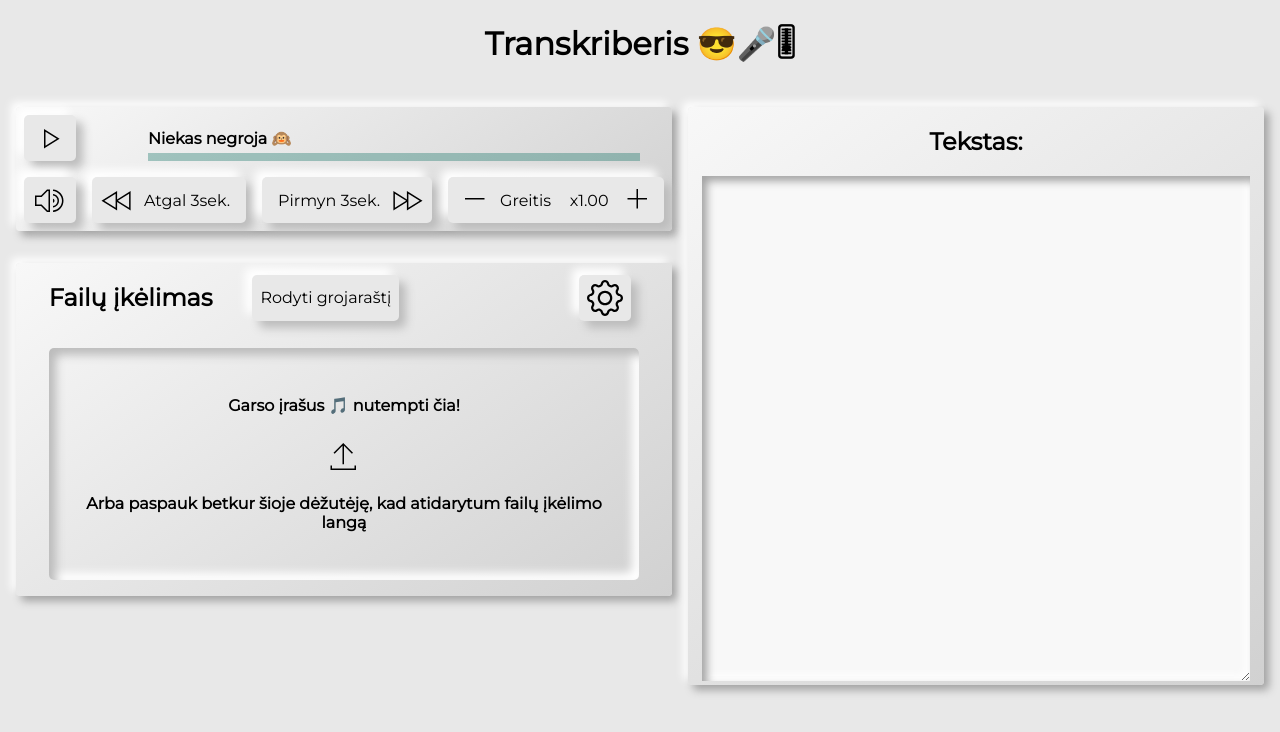
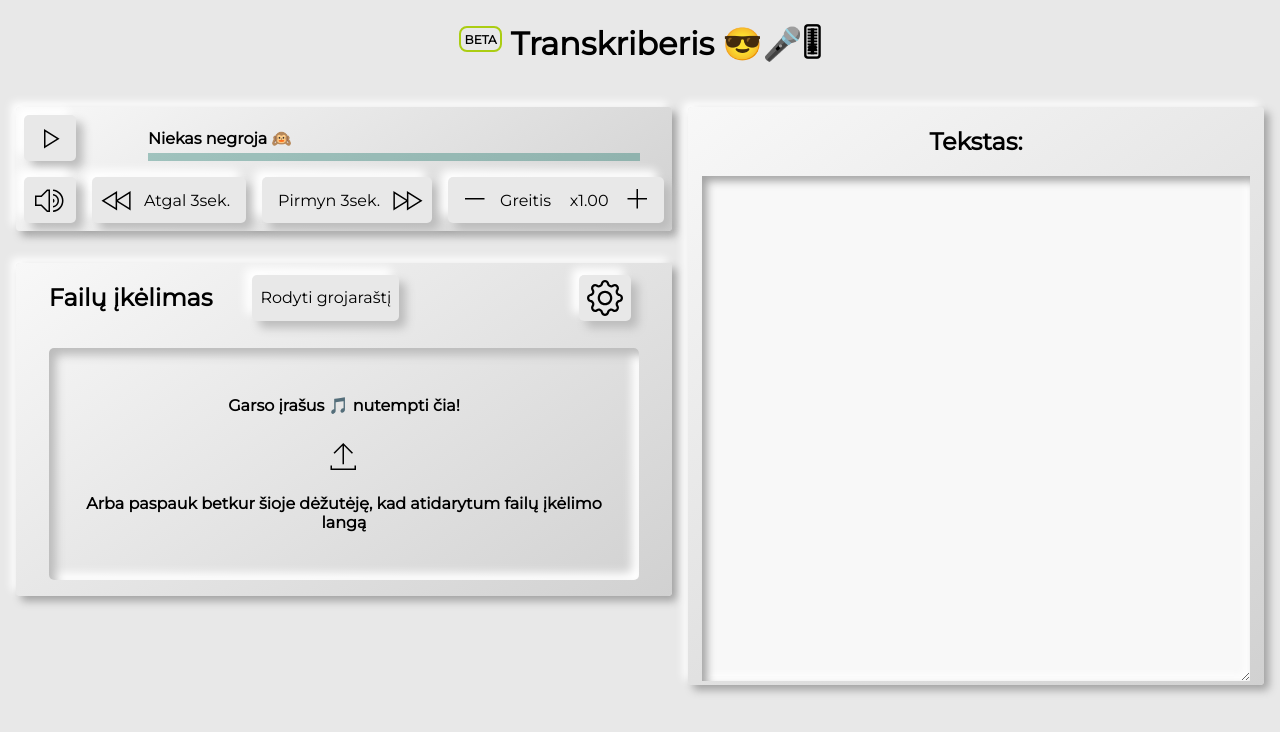
Before and after one commit to Airidc/Transkriberis, a Vue app: page / in a window 1280 px wide. Shown: the top 732 px of the page. Built offline with nearby package versions, Linux system fonts and the light colour scheme.

Commit message:
keyup binding and deploy

```diff
--- a/package.json
+++ b/package.json
@@ -15,7 +15,6 @@
   "devDependencies": {
     "@vue/cli-plugin-babel": "~4.3.0",
     "@vue/cli-plugin-eslint": "~4.3.0",
-    "@vue/cli-plugin-pwa": "~4.3.0",
     "@vue/cli-service": "~4.3.0",
     "@vue/eslint-config-prettier": "^6.0.0",
     "babel-eslint": "^10.1.0",
--- a/public/index.html
+++ b/public/index.html
@@ -4,8 +4,8 @@
     <meta charset="utf-8" />
     <meta http-equiv="X-UA-Compatible" content="IE=edge" />
     <meta name="viewport" content="width=device-width,initial-scale=1.0" />
-    <link rel="icon" href="" />
-    <title>Transkribatorius</title>
+    <link rel="icon" type="image/png" href="/favicon.png" />
+    <title>Transkriberis</title>
   </head>
   <body>
     <noscript>
--- a/src/App.vue
+++ b/src/App.vue
@@ -1,6 +1,6 @@
 <template>
   <div id="app">
-    <h1>Transkriberis 😎🎤🎚</h1>
+    <h1><span class="label">BETA</span> Transkriberis 😎🎤🎚</h1>
     <div class="container">
       <AudioPlayer></AudioPlayer>
       <TextEditor></TextEditor>
@@ -42,6 +42,14 @@ button:focus {
   outline: none;
 }
 
+.label {
+  vertical-align: super;
+  border: 2px solid #abcd12;
+  border-radius: 8px;
+  font-size: 0.75rem;
+  padding: 0.3em;
+}
+
 ul,
 ul li {
   list-style-type: none;
--- a/src/components/AudioPlayer.vue
+++ b/src/components/AudioPlayer.vue
@@ -48,17 +48,15 @@
           <RewindIcon></RewindIcon>
         </span>
         <span class="audio-btn">
-          <!--  -->
           <span @click="handlePlaybackSpeed(false)">
             <MinusIcon class="flip inner-btn"></MinusIcon>
           </span>
           <span class="btn-text">
             Greitis
           </span>
-          <span class="btn-text"
-            >x{{ parseFloat(audio.playbackSpeed).toFixed(2) }}</span
-          >
-          <!--  -->
+          <span class="btn-text">
+            x{{ parseFloat(audio.playbackSpeed).toFixed(2) }}
+          </span>
           <span @click="handlePlaybackSpeed(true)">
             <PlusIcon class="inner-btn"></PlusIcon>
           </span>
@@ -126,7 +124,7 @@ export default {
       );
     },
   },
-  mounted: function() {
+  mounted() {
     this.audioPlayer = document.getElementById("audioPlayer");
     this.audioPlayerSource = document.getElementById("audioPlayerSource");
     this.progressBarElement = document.querySelector("#progress-bar");
@@ -137,10 +135,11 @@ export default {
         .getPropertyValue("width")
         .replace("px", "")
     );
+    document.addEventListener("keyup", this.handleKeyUp);
   },
   methods: {
     addPlayTimeValues: function(event) {
-      console.log(parseInt(event.target.duration));
+      // console.log(parseInt(event.target.duration));
       this.audio.duration = parseInt(event.target.duration);
       this.audio.currentTime = parseInt(event.target.currentTime);
     },
@@ -206,12 +205,12 @@ export default {
       this.audioPlayer.volume = event.target.value;
     },
     handleRewind: function(forward) {
-      console.log(
-        "REWIND:",
-        forward,
-        this.audioPlayer.duration - this.audioPlayer.currentTime,
-        this.audioPlayer.currentTime
-      );
+      // console.log(
+      //   "REWIND:",
+      //   forward,
+      //   this.audioPlayer.duration - this.audioPlayer.currentTime,
+      //   this.audioPlayer.currentTime
+      // );
       if (!this.audio.src) {
         // || this.audioPlayer.currentTime < 3000) {
         return;
@@ -227,12 +226,12 @@ export default {
       }
     },
     handlePlaybackSpeed: function(increased) {
-      console.log("playback", increased);
+      // console.log("playback", increased);
       if (
         (increased && this.audio.playbackSpeed === 3) ||
         (!increased && this.audio.playbackSpeed === 0)
       ) {
-        console.log("returning");
+        // console.log("returning");
         return;
       }
 
@@ -241,6 +240,13 @@ export default {
         : this.audio.playbackSpeed - 0.25;
 
       this.audioPlayer.playbackRate = this.audio.playbackSpeed;
+    },
+    handleKeyUp: function(event) {
+      // console.log(event);
+
+      if (event.code === "Escape") {
+        this.handlePlayPause();
+      }
     },
     convertSeconds: function(seconds) {
       let hours = Math.floor(seconds / 3600);
--- a/src/main.js
+++ b/src/main.js
@@ -1,9 +1,9 @@
 import Vue from "vue";
 import App from "./App.vue";
-import "./registerServiceWorker";
+// import "./registerServiceWorker";
 
 Vue.config.productionTip = false;
 
 new Vue({
-  render: h => h(App)
+  render: (h) => h(App),
 }).$mount("#app");
```
Also changed, not shown: public/favicon.png (added), 9 other files (tests, documents, lock files or other folders).
